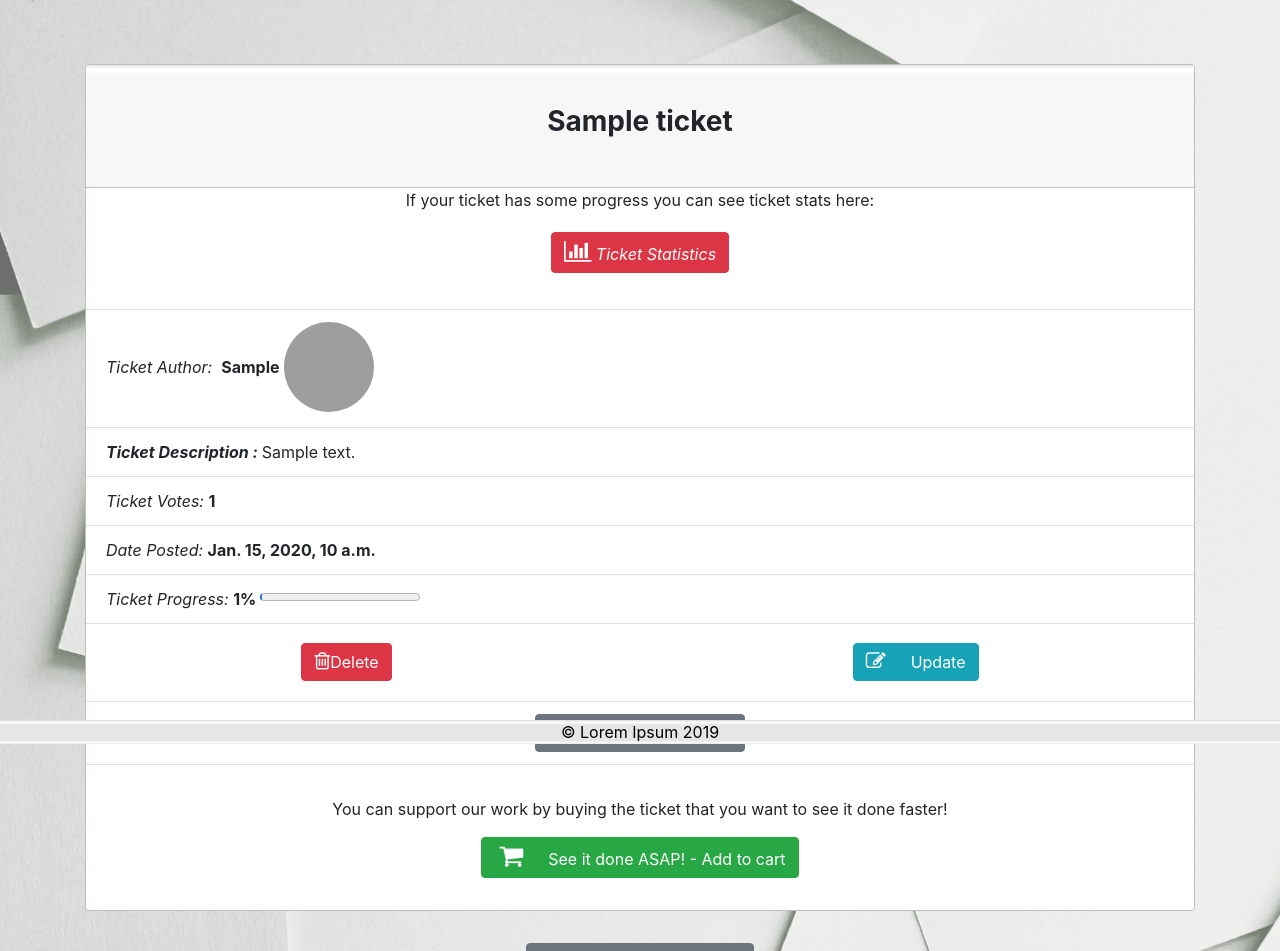
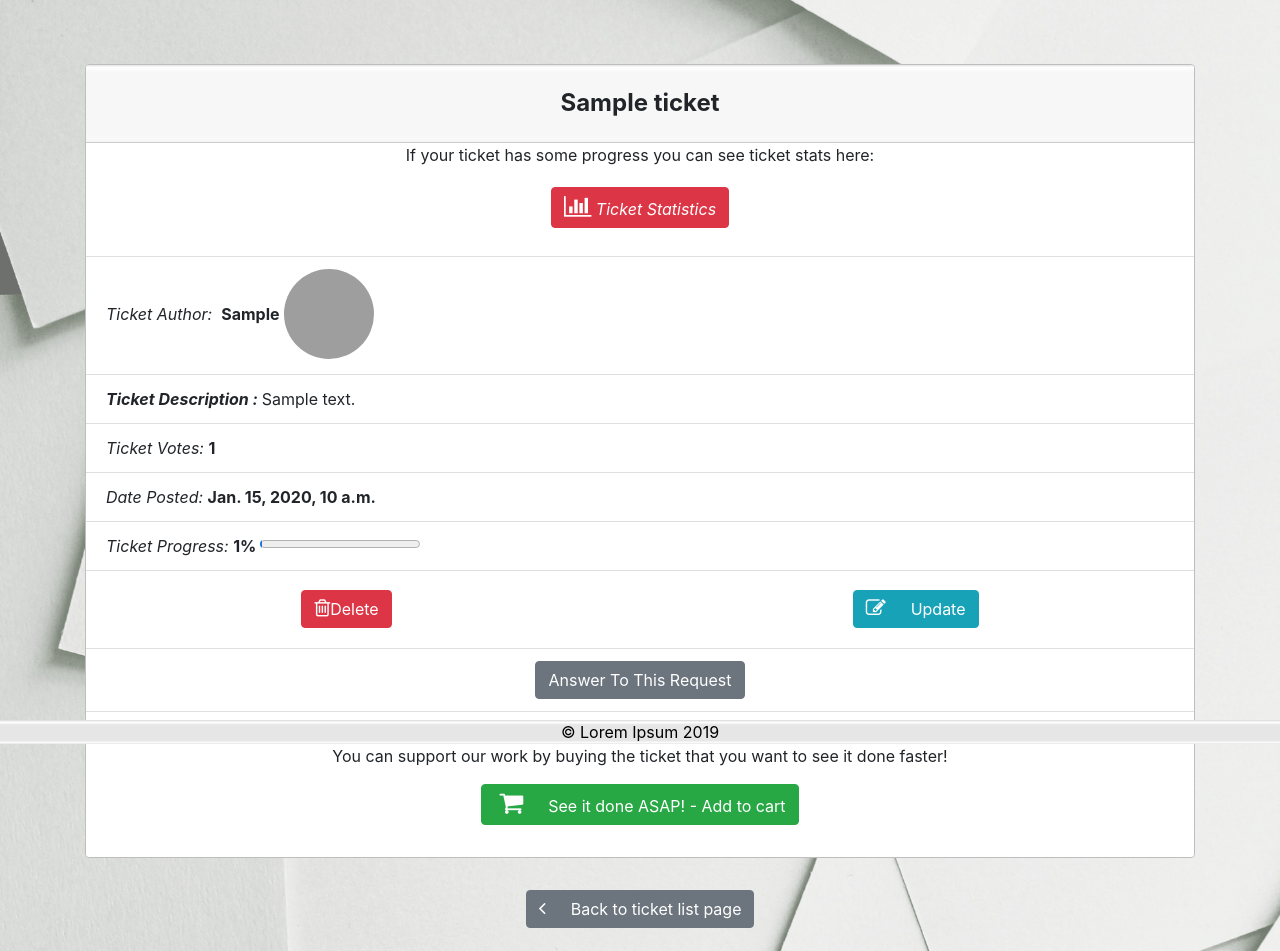
Before and after one commit to flo0909/djangoprj1, a Django app: page /feature/ticketdetail/1/ in a window 1280 px wide. Shown: the part 56-1007 px from the top of the page. Run offline with Django 3.2, Linux system fonts and the light colour scheme; a user stored in the database is signed in; tables that the repository leaves empty hold one stand-in row (values such as "Sample post"); some libraries are stand-ins or nearby versions; grey boxes are pictures that could not be loaded.

Commit message:
Margins to ticket detail page decreased

```diff
--- a/app1/templates/app1/postdetail.html
+++ b/app1/templates/app1/postdetail.html
@@ -5,7 +5,7 @@
 <div class="container ">
    <div class="card card-top-margin ">
       <div class="card-header grad-01 text-center">
-         <h5 class="card-title text-center "><strong>Post Name:&nbsp; {{userpost.name}}</strong></h5>
+         <h4 class="card-title text-center "><strong>{{userpost.name}}</strong></h4>
       </div>
       <ul class="list-group list-group-flush">
          <li class="list-group-item"><i>Post Author:&nbsp; </i><strong>{{userpost.author|capfirst}}</strong>&nbsp;&nbsp;
--- a/app1/views.py
+++ b/app1/views.py
@@ -23,9 +23,7 @@ def index(request):
 
 @login_required
 def postslist(request):
-
     profile = UserProfile.objects.all()
-
     posts_obj = UserPost.objects.order_by('-date_posted')
     paginator = Paginator(posts_obj, 3)
     page = request.GET.get('page')
--- a/feature/templates/feature/ticketdetail.html
+++ b/feature/templates/feature/ticketdetail.html
@@ -3,7 +3,7 @@
 <div class="container detail-card">
    <div class="card card-top-margin">
       <div class="card-header grad-01 text-center">
-         <h3 class="card-title text-center" style="margin-top:1em"><strong>{{ticket.name}}</strong></h3>&nbsp;
+         <h4 class="card-title text-center" style="margin-top:0.5em"><strong>{{ticket.name}}</strong></h4>
 
       </div>
       <ul class="list-group list-group-flush">
@@ -11,10 +11,10 @@
             {% if not ticket.done %}
             <p class="nomargin text-center">If your ticket has some progress you can see ticket stats here:</p>
             <div class="card-body text-center">
-               <a type="button" class="btn btn-danger "  href="{% url 'progress:progress' ticket.id %}"><i class="fa fa-bar-chart" style="font-size:24px"></i>&nbsp;<em>Ticket Statistics</em></a>
+               <a href="{% url 'progress:progress' ticket.id %}"><button type="button" class="btn btn-danger" id="progress" ><i class="fa fa-bar-chart" style="font-size:24px"></i>&nbsp;<em>Ticket Statistics</em></button></a>
             </div>
             {% endif %}
-         <li class="list-group-item" style="margin-top:1em;"><i>Ticket Author:&nbsp;</i> <strong>{{ticket.author|capfirst}}</strong>
+         <li class="list-group-item" style="margin-top:0.5em;"><i>Ticket Author:&nbsp;</i> <strong>{{ticket.author|capfirst}}</strong>
 
 
 
```
Also changed, not shown: djangoprj1/static/images/toppattern.jpg (deleted).
